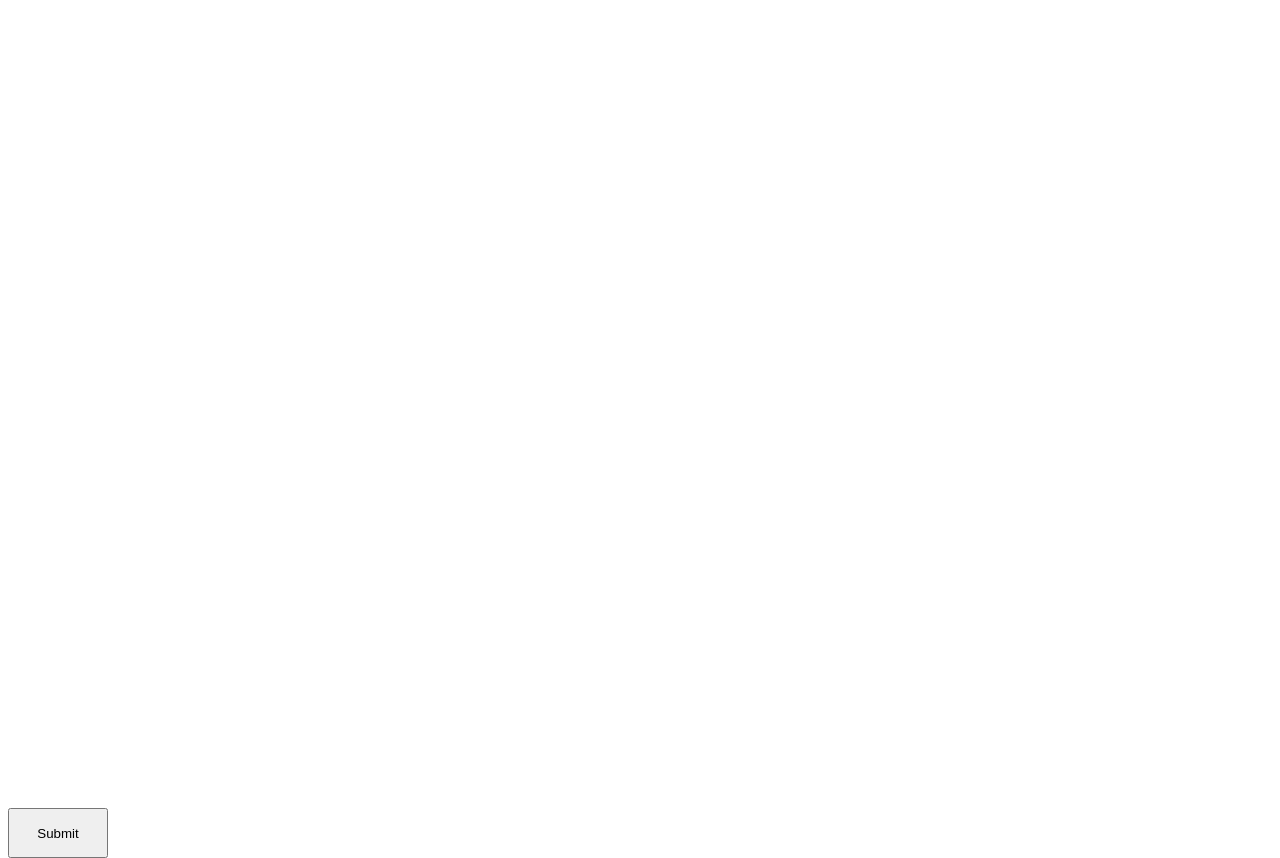
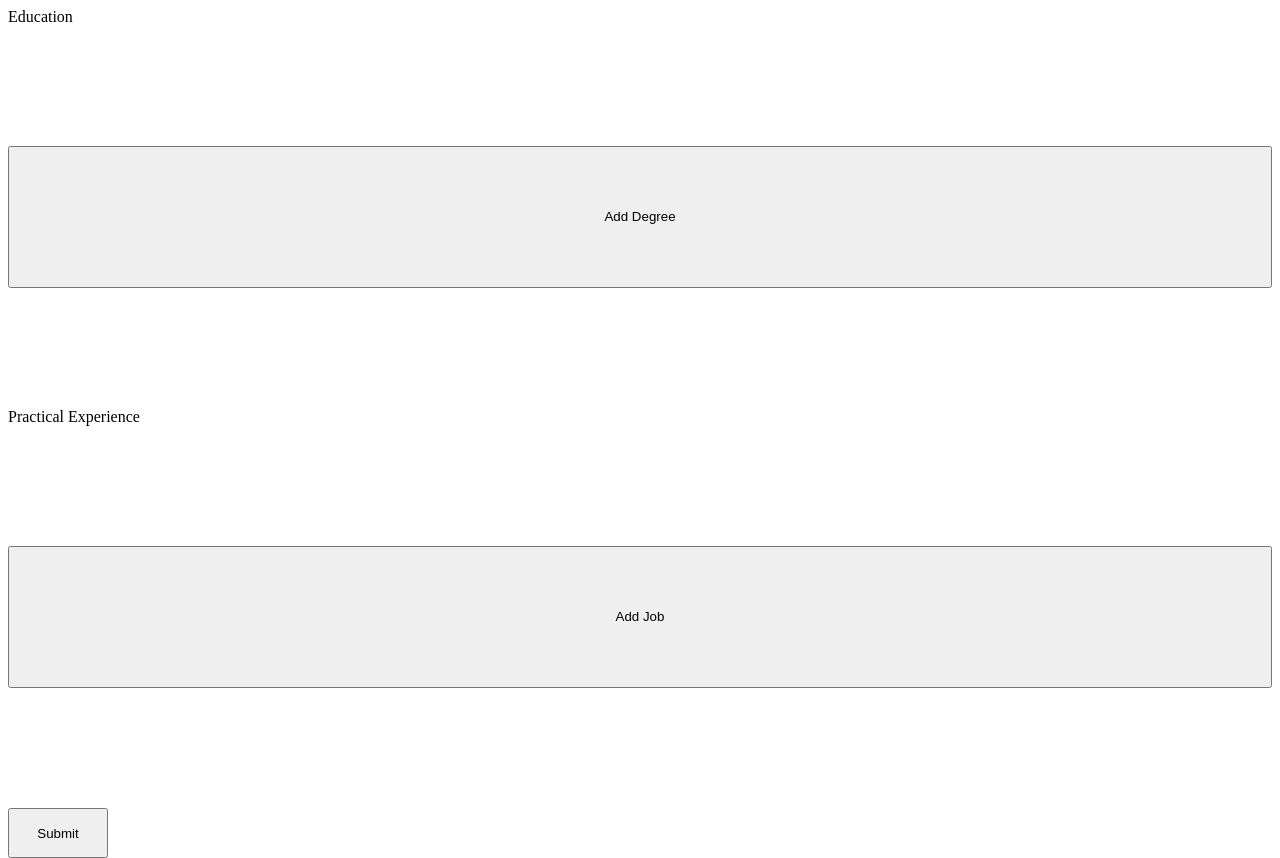
Before and after one commit to Stephens37/cv-application, a React (Vite) app: page / in a window 1280 px wide. Built offline with nearby package versions, Linux system fonts and the light colour scheme.

Commit message:
'Get some of the input section to be displayed'

```diff
--- a/src/App.jsx
+++ b/src/App.jsx
@@ -1,4 +1,4 @@
-import React from 'react'
+import React, { StrictMode } from 'react'
 import ReactDOM from 'react-dom'
 import './style.css'
 import Button from './components/buttons.jsx'
@@ -7,7 +7,9 @@
 const App = () => {
   return (
     <>
+    <StrictMode>
       <Button></Button>
+    </StrictMode>
     </>
   )
 }
--- a/src/components/main-area.jsx
+++ b/src/components/main-area.jsx
@@ -1,3 +1,3 @@
-export default function MainArea () {
-    return (<div className='mainAreaComp'></div>)
+export default function MainArea ({className, children}) {
+    return (<div className={className}>{children}</div>)
 }
```
